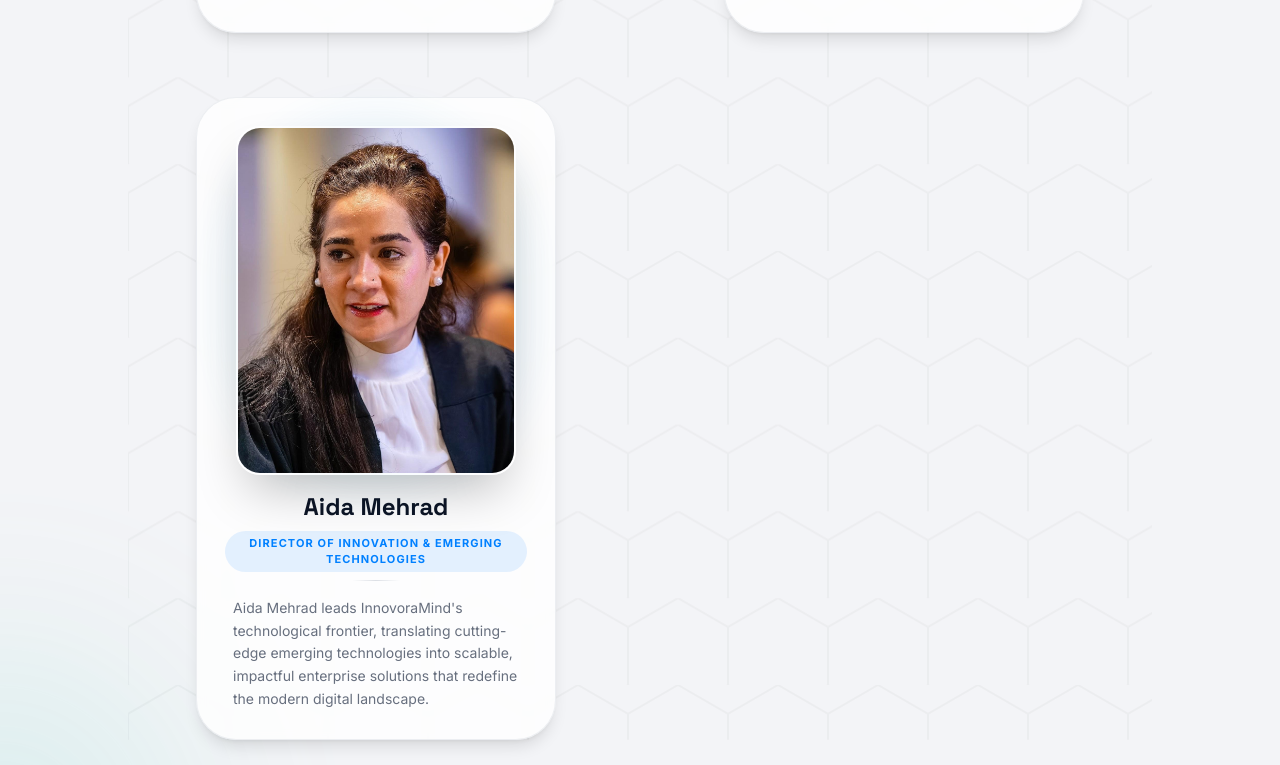
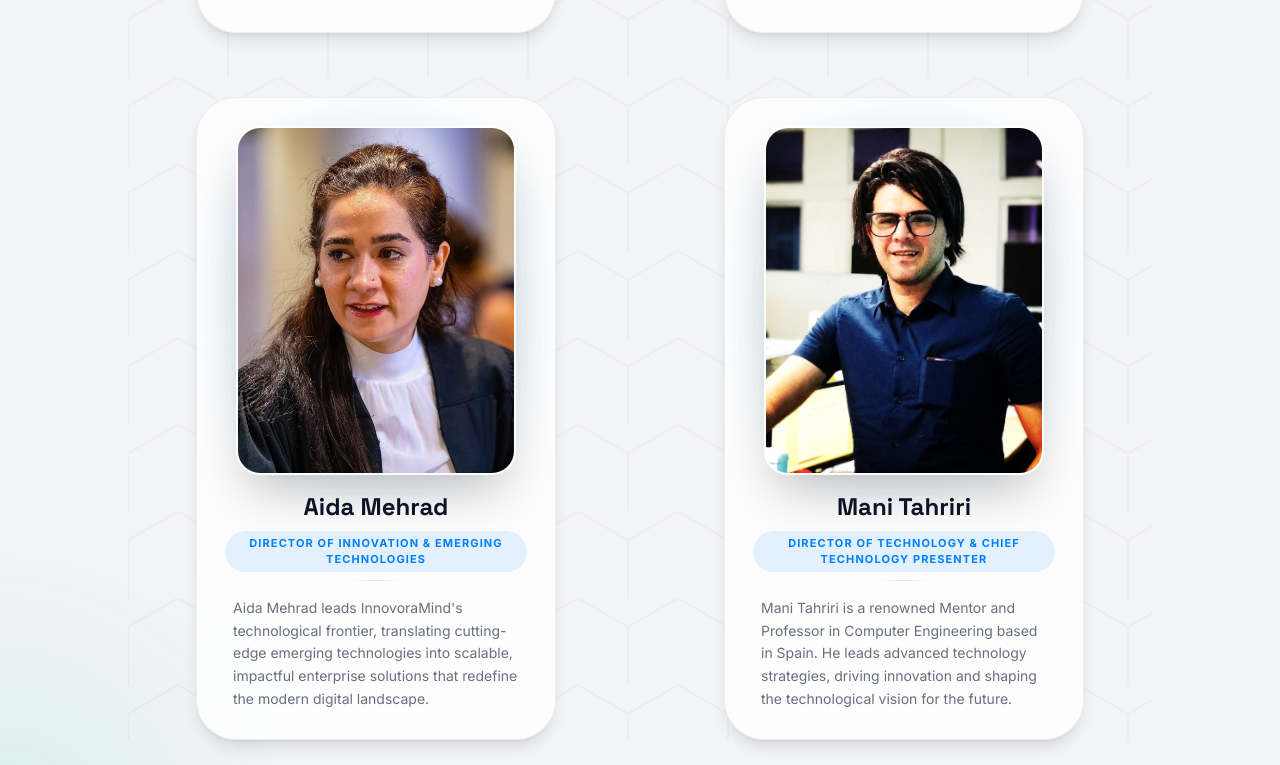
Before and after one commit to InnovoraMind-operations/IM, a React (Vite) app: page /about in a window 1280 px wide. Shown: the part 4395-5160 px from the top of the page. Built offline with nearby package versions, Linux system fonts and the light colour scheme; the HTML template or start-up script is replaced by a standard one.

Commit message:
feat: add About page featuring company overview and leadership team details

```diff
--- a/src/pages/About.tsx
+++ b/src/pages/About.tsx
@@ -206,6 +206,13 @@ const About = () => {
                 image: aidaImg,
                 bio: "Aida Mehrad leads InnovoraMind's technological frontier, translating cutting-edge emerging technologies into scalable, impactful enterprise solutions that redefine the modern digital landscape.",
                 color: "accent"
+              },
+              {
+                name: "Mani Tahriri",
+                role: "Director of Technology & Chief Technology Presenter",
+                image: "/images/image.png",
+                bio: "Mani Tahriri is a renowned Mentor and Professor in Computer Engineering based in Spain. He leads advanced technology strategies, driving innovation and shaping the technological vision for the future.",
+                color: "secondary"
               }
             ].map((member, idx) => (
               <motion.div
```
Also changed, not shown: public/images/image.png (added).
